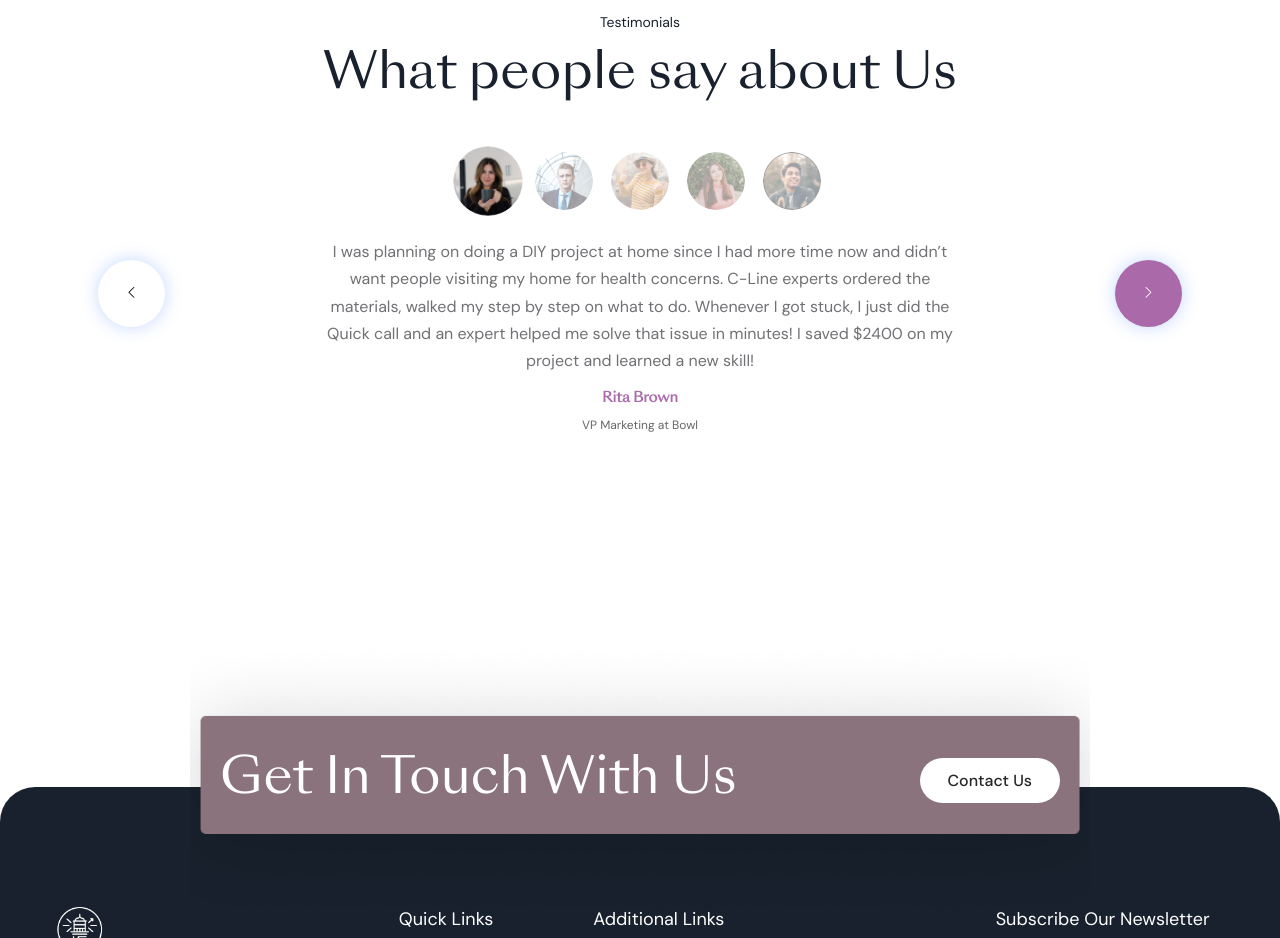
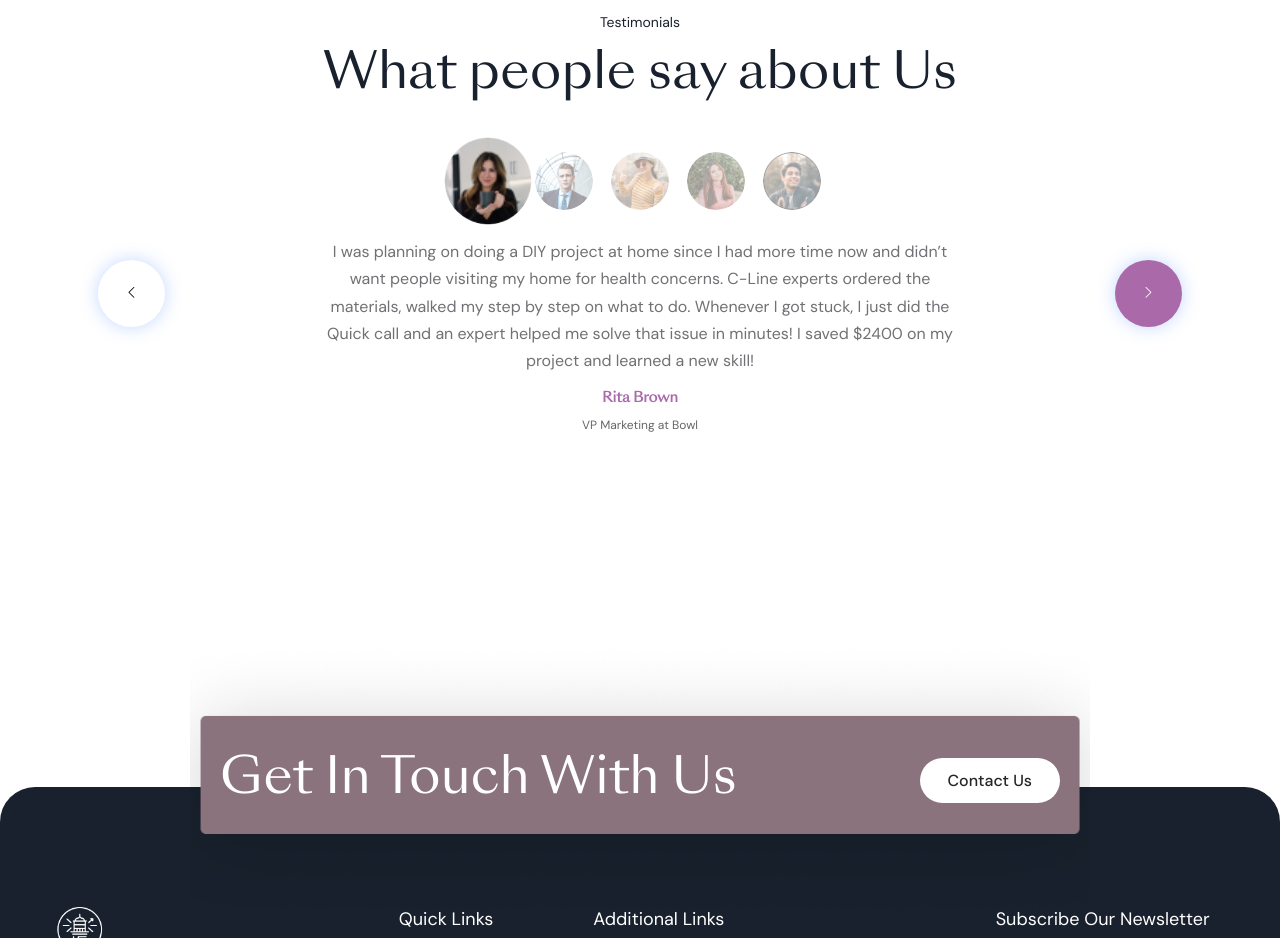
Before and after one commit to annesh002/Beacon-One, a plain HTML site: page index.html in a window 1280 px wide. Shown: the part 3180-4118 px from the top of the page. Drawn offline with nearby package versions, Linux system fonts and the light colour scheme.

Commit message:
scalling update

```diff
--- a/css/style.css
+++ b/css/style.css
@@ -356,7 +356,7 @@ h2 {
 
 .avatar.active {
     opacity: 1;
-    transform: scale(1.2);
+    transform: scale(1.5);
 }
 
 .testimonial-text {
```
